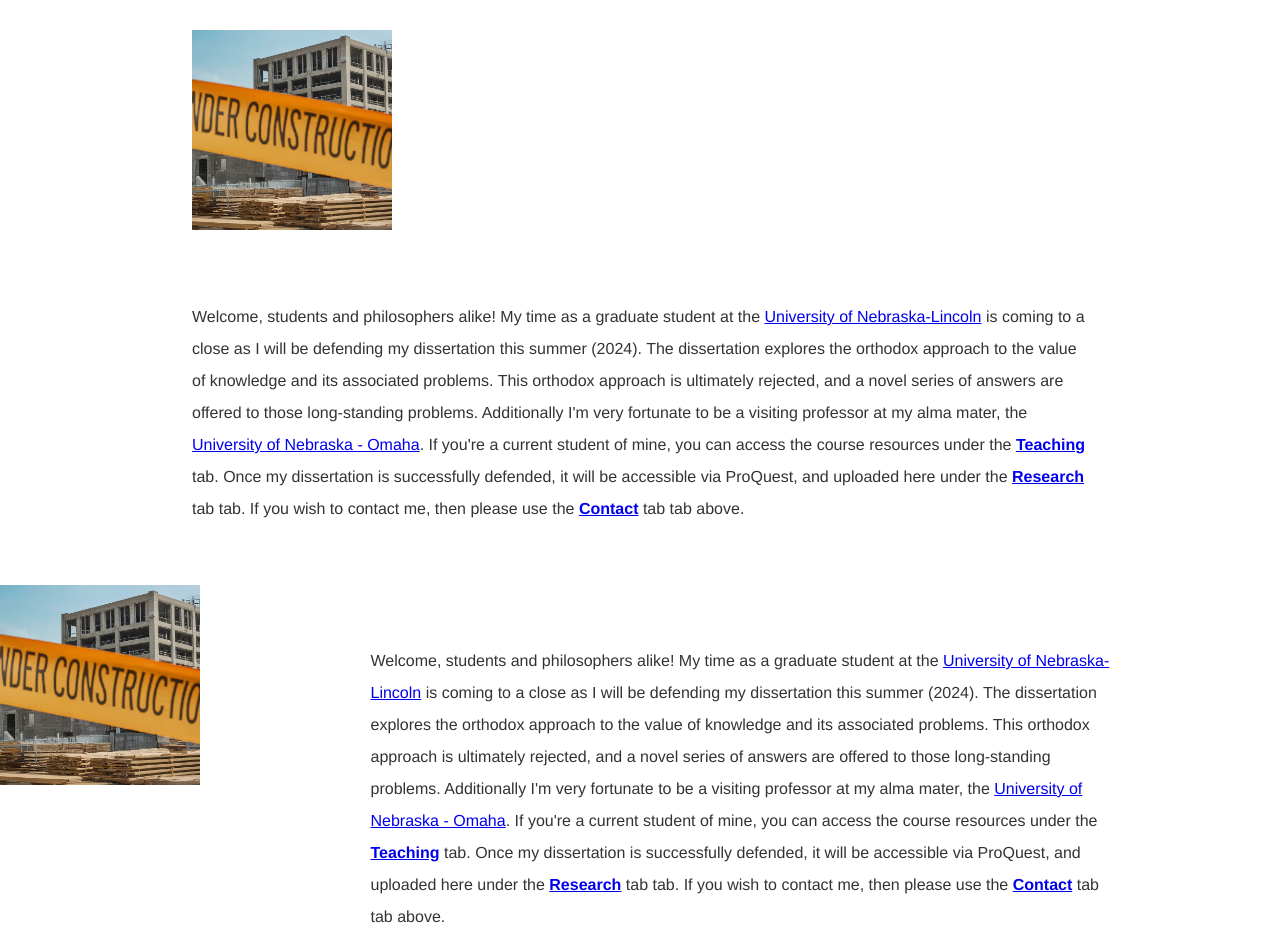
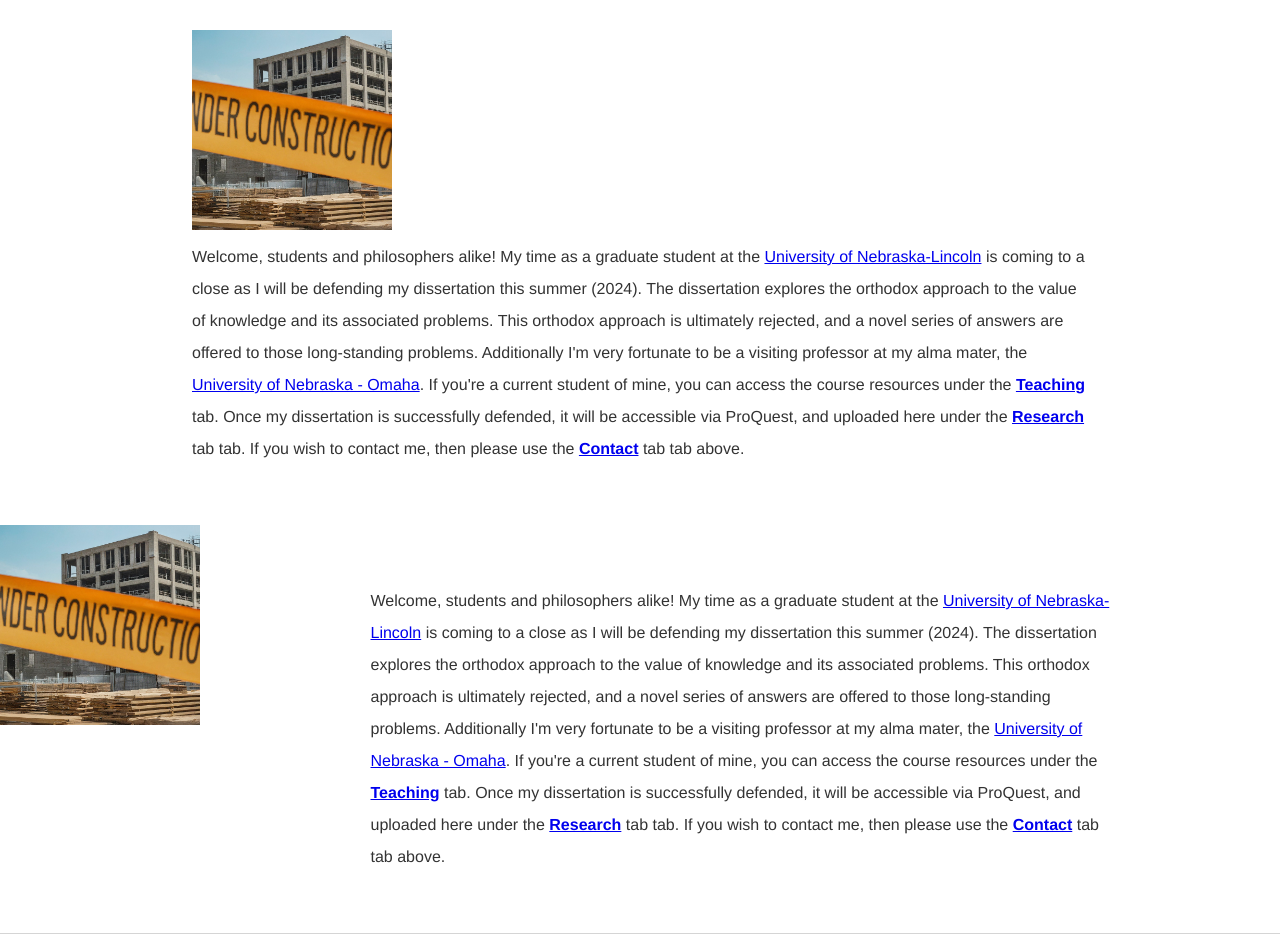
Before and after one commit to kevinjpatton/kevinjpatton.github.io, a Jekyll site: the page built from test.html, in a window 1280 px wide. Shown: the part 378-1330 px from the top of the page. Built offline with Jekyll 4.4.1, drawn with Linux system fonts in a browser that asks for light colours; Markdown is read by kramdown in place of the engine named in the settings.

Commit message:
Update test.html

```diff
--- a/test.html
+++ b/test.html
@@ -4,7 +4,7 @@
 ---
 <!-- /.blurb -->
 <div class="blurb">
-<p><img src="/teaching/Under_Construction.jpg" alt="Under Construction" class="thumbnail"></p><p>Welcome, students and philosophers alike! My time as a graduate student at the  <a href="http://www.unl.edu/philosophy/graduate-students#patton" target="_blank">University of Nebraska-Lincoln</a> is coming to a close as I will be defending my dissertation this summer (2024). The dissertation explores the orthodox approach to the value of knowledge and its associated problems. This orthodox approach is ultimately rejected, and a novel series of answers are offered to those long-standing problems. Additionally I'm very fortunate to be a visiting professor at my alma mater, the <a href="https://www.unomaha.edu/college-of-arts-and-sciences/philosophy/about-us/directory/kevin-patton.php" target="_blank">University of Nebraska - Omaha</a>. If you're a current student of mine, you can access the course resources under the <b><a href="/teaching/index.html" >Teaching</a></b> tab. Once my dissertation is successfully defended, it will be accessible via ProQuest, and uploaded here under the <b><a href="/teaching/index.html">Research</a></b> tab tab. If you wish to contact me, then please use the <b><a href="/teaching/index.html">Contact</a></b> tab tab above.</p>
+<p><img src="/teaching/Under_Construction.jpg" alt="Under Construction" class="thumbnail"><br>Welcome, students and philosophers alike! My time as a graduate student at the  <a href="http://www.unl.edu/philosophy/graduate-students#patton" target="_blank">University of Nebraska-Lincoln</a> is coming to a close as I will be defending my dissertation this summer (2024). The dissertation explores the orthodox approach to the value of knowledge and its associated problems. This orthodox approach is ultimately rejected, and a novel series of answers are offered to those long-standing problems. Additionally I'm very fortunate to be a visiting professor at my alma mater, the <a href="https://www.unomaha.edu/college-of-arts-and-sciences/philosophy/about-us/directory/kevin-patton.php" target="_blank">University of Nebraska - Omaha</a>. If you're a current student of mine, you can access the course resources under the <b><a href="/teaching/index.html" >Teaching</a></b> tab. Once my dissertation is successfully defended, it will be accessible via ProQuest, and uploaded here under the <b><a href="/teaching/index.html">Research</a></b> tab tab. If you wish to contact me, then please use the <b><a href="/teaching/index.html">Contact</a></b> tab tab above.</p>
 </div>
 
 <div class="thumbnail-container">
```
